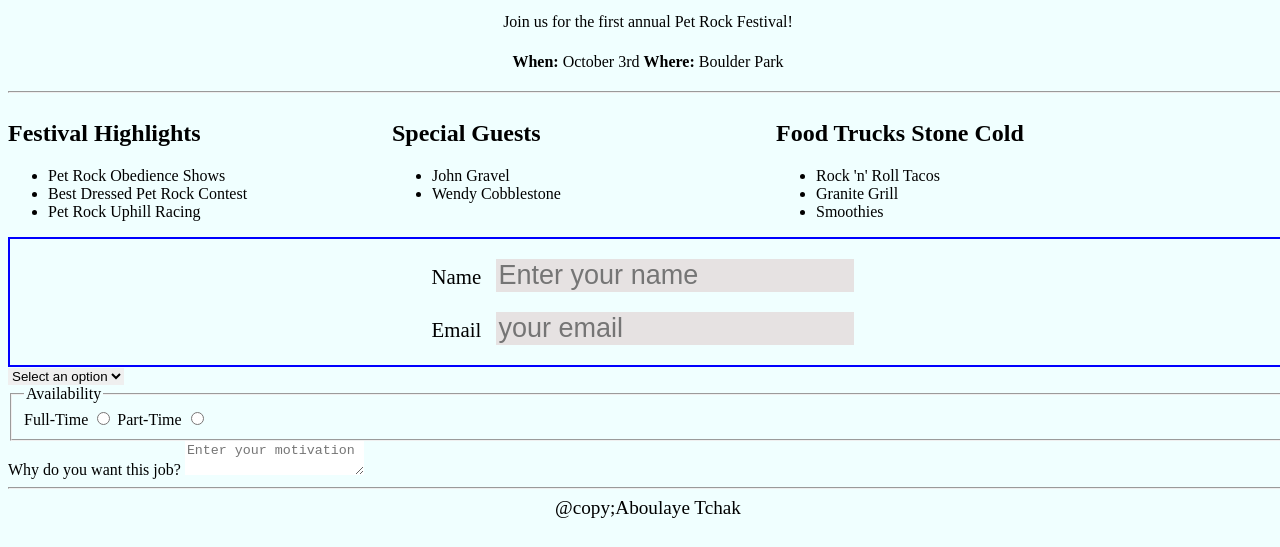
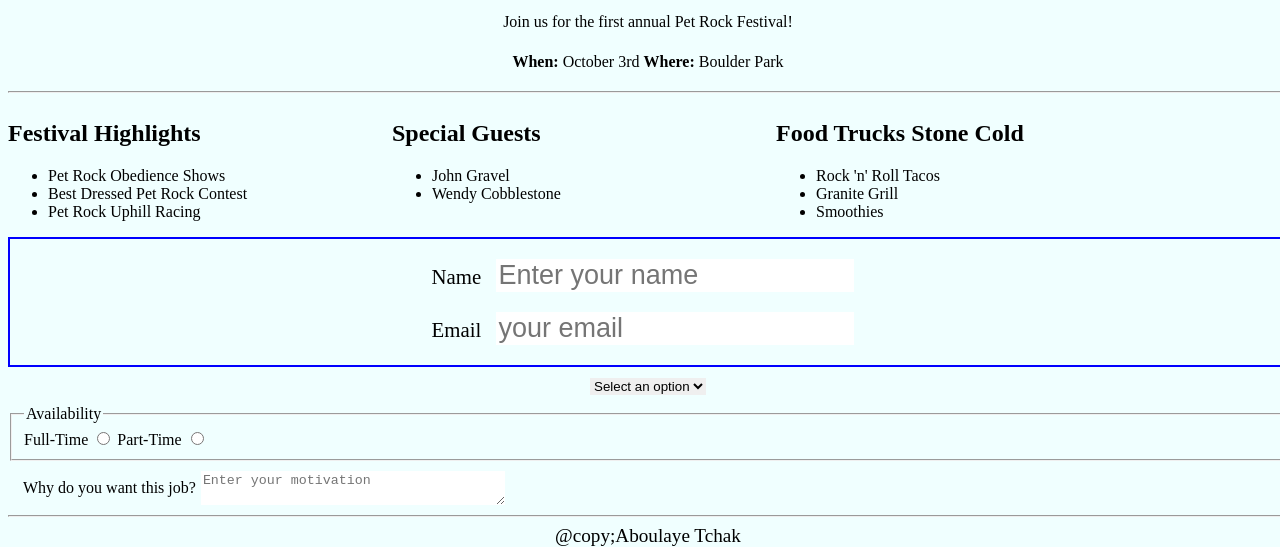
Before and after one commit to abdel1413/applicationform, a plain HTML site: page index.html in a window 1280 px wide. Shown: the part 456-1003 px from the top of the page. Before the commit the page ends 975 px from the top, so only its background shows below. Drawn offline with Linux system fonts and the light colour scheme.

Commit message:
done styling

```diff
--- a/scrip.js
+++ b/scrip.js
@@ -12,6 +12,7 @@
         <input type='email' name='email' id='email'placeholder="your email"/>
         </label>
         </div>
+        <div class='position-container'>
         <label for='position'>
         <select id='position'>
 
@@ -21,6 +22,7 @@
           <option>Manager</option>
           </label>
         </select>
+        </div>
         <fieldset class='radio-group'>
           <legend> Availability </legend>
           <label for='full-time'>Full-Time
@@ -28,9 +30,9 @@
             <label for='part-time'>Part-Time
             <input type='radio' name='availability' id='part-time'/></label>
         </fieldset>
-
-        <label for='message'> Why do you want this job? </label>
+        <div class='motivation-msg'>
+        <label for='message'> Why do you want this job?</label>
         <textarea id='message' placeholder='Enter your motivation'></textarea>
-
+       </div>
     </form>
 </div>`
--- a/styles.css
+++ b/styles.css
@@ -175,6 +175,39 @@ button:hover{
     font-size: 1.3em;
   }
 
+  .position-container{
+    padding: 10px;
+    display: flex;
+    align-items: center;
+    justify-content: center;
+  }
+
+  .fieldset{
+    margin: 10px;
+  }
+  .motivation-msg{
+  margin: 10px;
+
+    display: flex;
+    flex-direction: row;
+    align-items: center;
+
+  }
+
+
+  .motivation-msg textarea{
+    background-color: none;
+    width: 300px;
+    outline: blue;
+  }
+  .motivation-msg textarea:focus{
+    border: 2px solid green
+  }
+  .motivation-msg label {
+    margin: 5px;
+    display:block;
+    line-height: 1.5
+  }
 .radio-group input[type="radio"]:checked{
 background-color: green;
  box-shadow:2px 2px 2px gray;
@@ -184,7 +217,7 @@ background-color: green;
    color:blue;
  }
 input:first-of-type{
-  background-color: rgb(230, 226, 226);
+  background-color:none;
   outline: rgb(255, 252, 252);
 }
 
```
